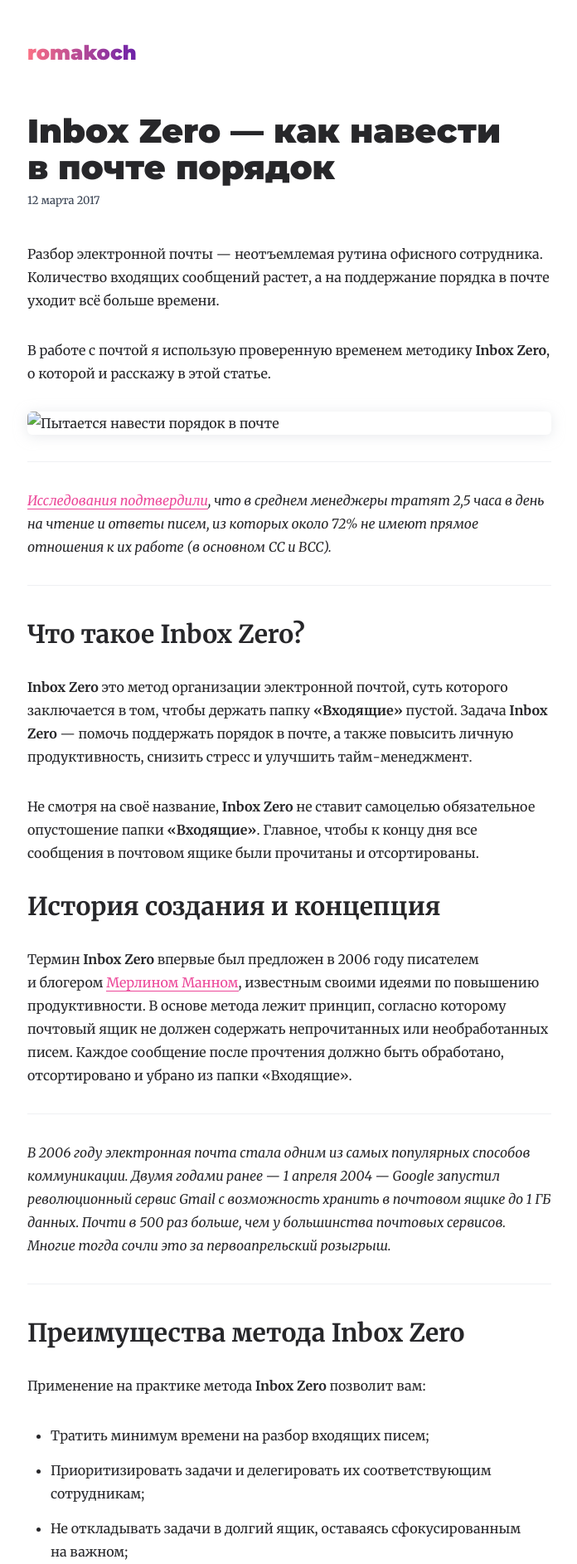
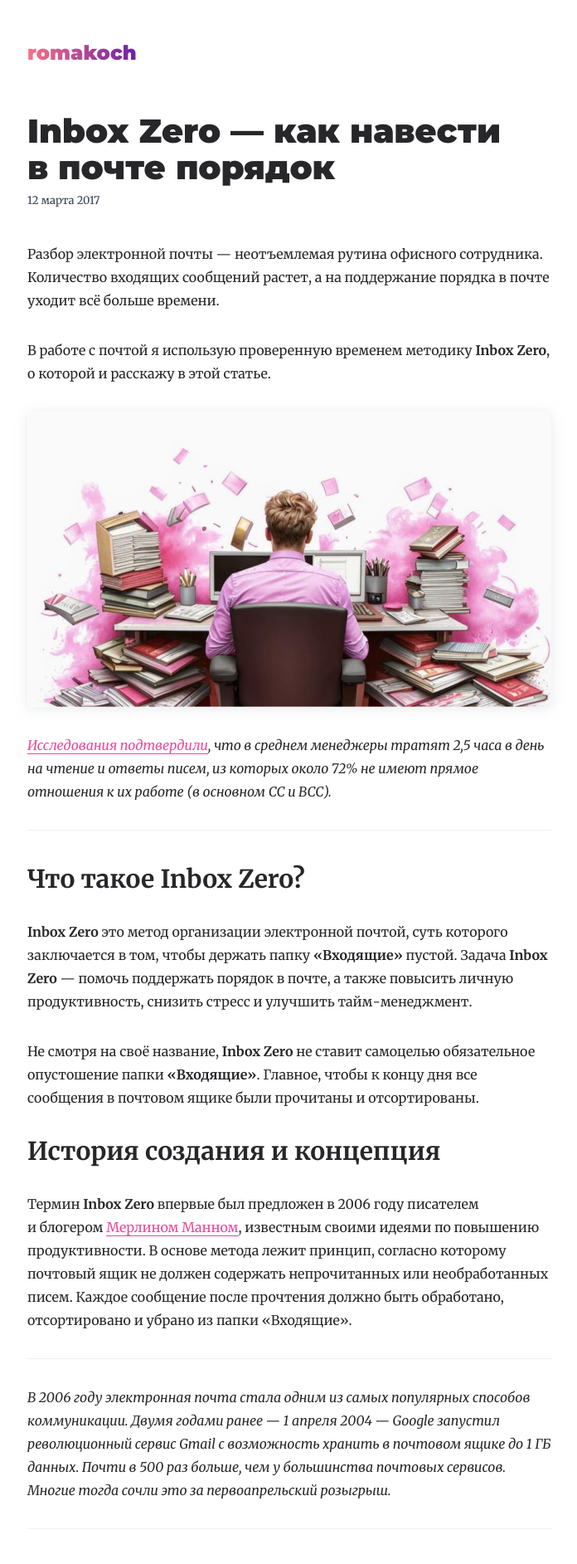
Before and after one commit to foodgy/foodgy.github.io, a Jekyll site: the page built from _posts/2017-03-12-inbox-zero.md, in a window 1280 px wide. Shown: the top 1885 px of the page at 83% size, without its empty margins (291-987 px from the left). Built offline with Jekyll 4.4.1, drawn with Linux system fonts in a browser that asks for light colours; nearby versions of some CDN libraries; emoji names are drawn with the system emoji font.

Commit message:
fix inbox-zero image url

```diff
--- a/_posts/2017-03-12-inbox-zero.md
+++ b/_posts/2017-03-12-inbox-zero.md
@@ -10,9 +10,7 @@ tagline: "Возьми под контроль свой почтовый ящи
 
 В&nbsp;работе с&nbsp;почтой я&nbsp;использую проверенную временем методику **Inbox Zero**, о&nbsp;которой и&nbsp;расскажу в&nbsp;этой статье.
 
-![Пытается навести порядок в почте](/assets/img{{ page.path | remove: '_posts/' | remove: '.md' }}/overworked.png)
-
-----
+![Пытается навести порядок в почте](/assets/img/{{ page.path | remove: '_posts/' | remove: '.md' }}/overworked.png)
 
 _[Исследования подтвердили](https://www.forbes.com/sites/annabelacton/2017/07/13/innovators-challenge-how-to-stop-wasting-time-on-emails/?sh=1f8a08c29788#:~:text=On%20average%2C%20office%20workers%20receive%20at%20least%20200%20messages%20a%20day%20and%20spend%20about%20two%2Dand%2Da%2Dhalf%20hours%20reading%20and%20replying%20to%20emails.){:target="_blank"}, что в&nbsp;среднем менеджеры тратят 2,5 часа в&nbsp;день на&nbsp;чтение и&nbsp;ответы писем, из&nbsp;которых около&nbsp;72% не&nbsp;имеют прямое отношения к&nbsp;их&nbsp;работе (в&nbsp;основном&nbsp;CC и&nbsp;BCC)._
 
```
